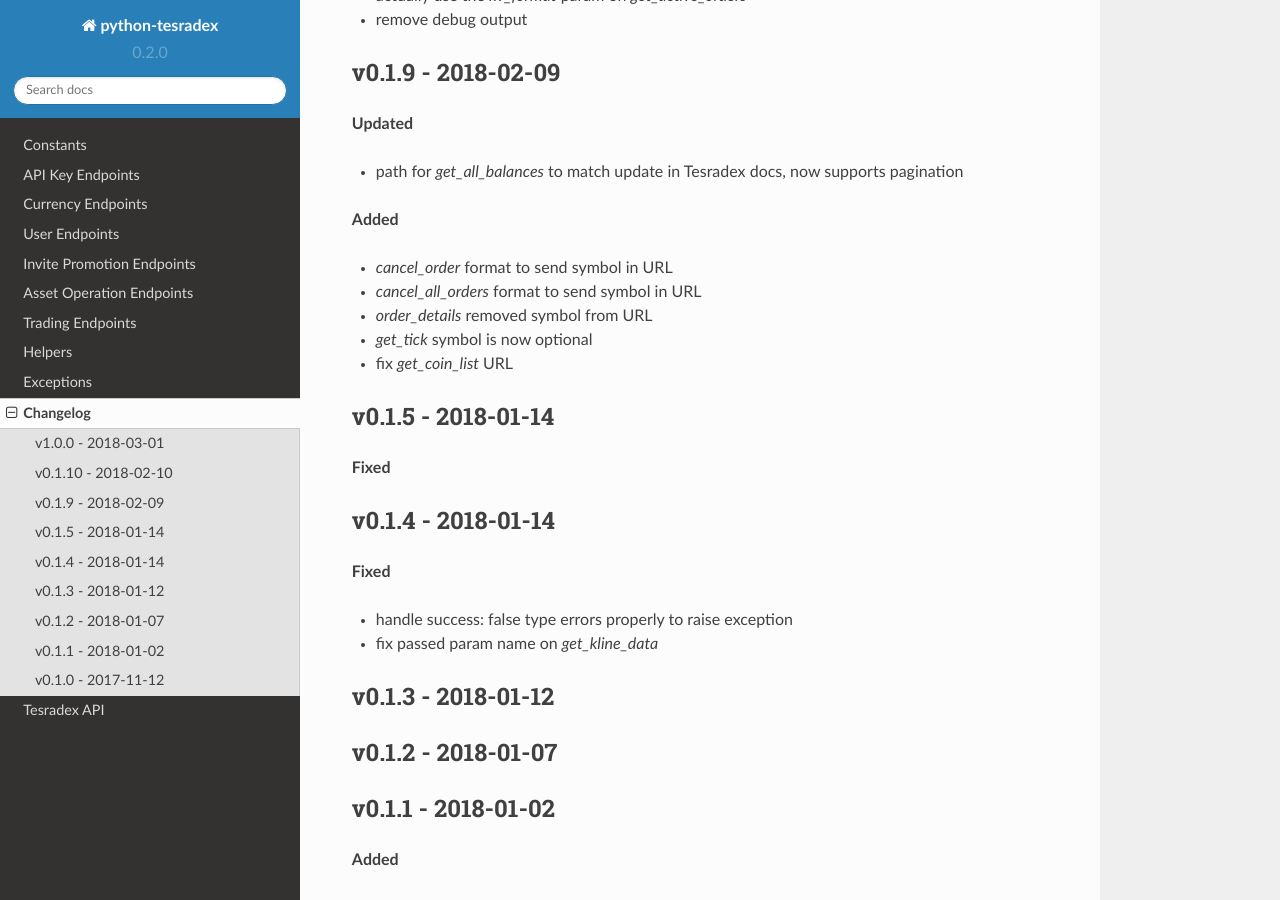
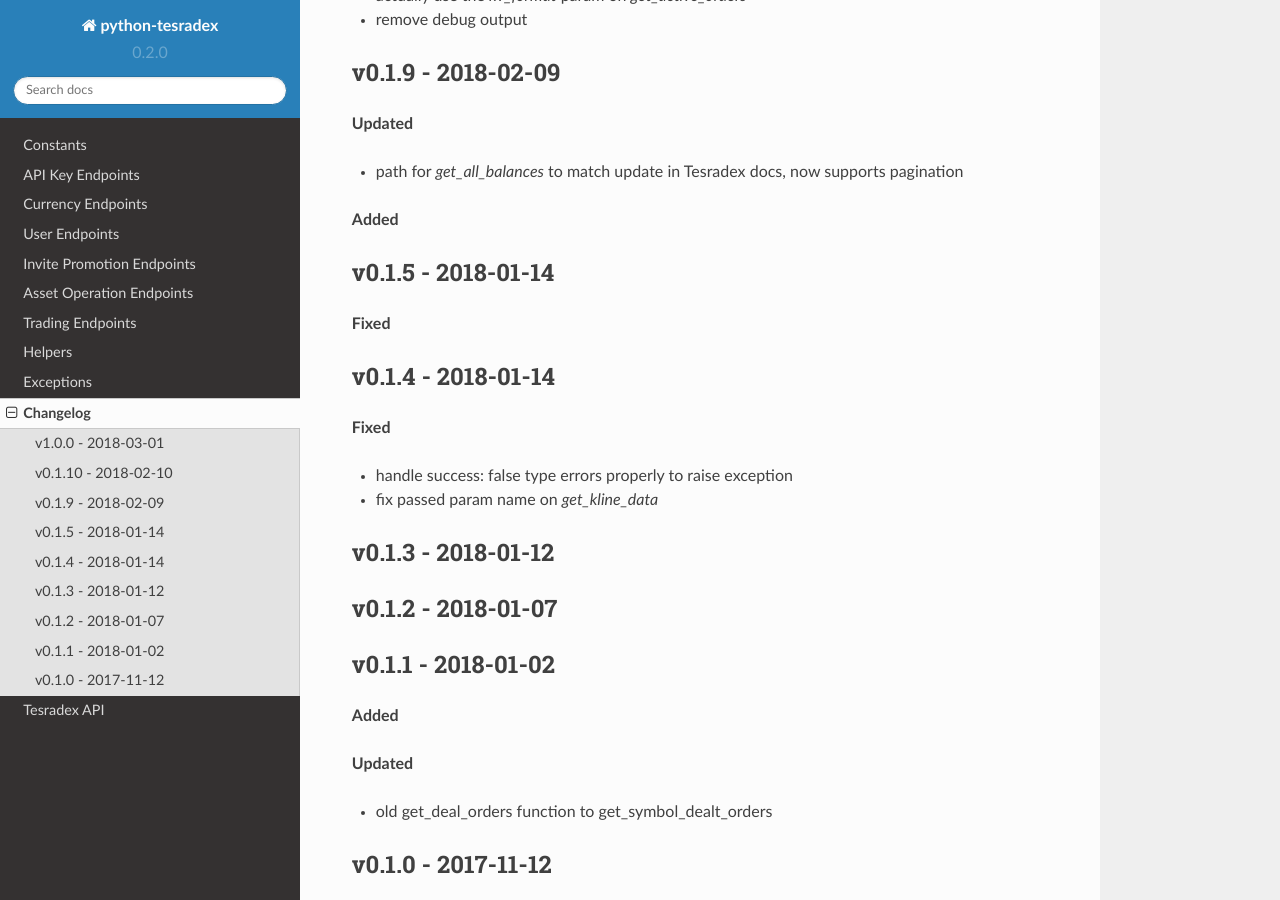
Before and after one commit to TesrabNetwork/python-tesradex, a Sphinx documentation site: the page built from docs/changelog.rst, in a window 1280 px wide and 900 px high, scrolled down 1104 px. Built offline with Sphinx 7.4.7 and the Read the Docs theme 2.0.0, drawn with Linux system fonts in a browser that asks for light colours; formulas are drawn with MathJax 3; pages that are not in the unit, such as notebooks, are missing from menus.

Commit message:
update changelog function descriptions

```diff
--- a/docs/changelog.rst
+++ b/docs/changelog.rst
@@ -70,16 +70,13 @@
 
 
 
+
 **Added**
 
 
 
 
-- `cancel_order` format to send symbol in URL
-- `cancel_all_orders` format to send symbol in URL
-- `order_details` removed symbol from URL
-- `get_tick` symbol is now optional
-- fix `get_coin_list` URL
+
 
 
 v0.1.5 - 2018-01-14
```
